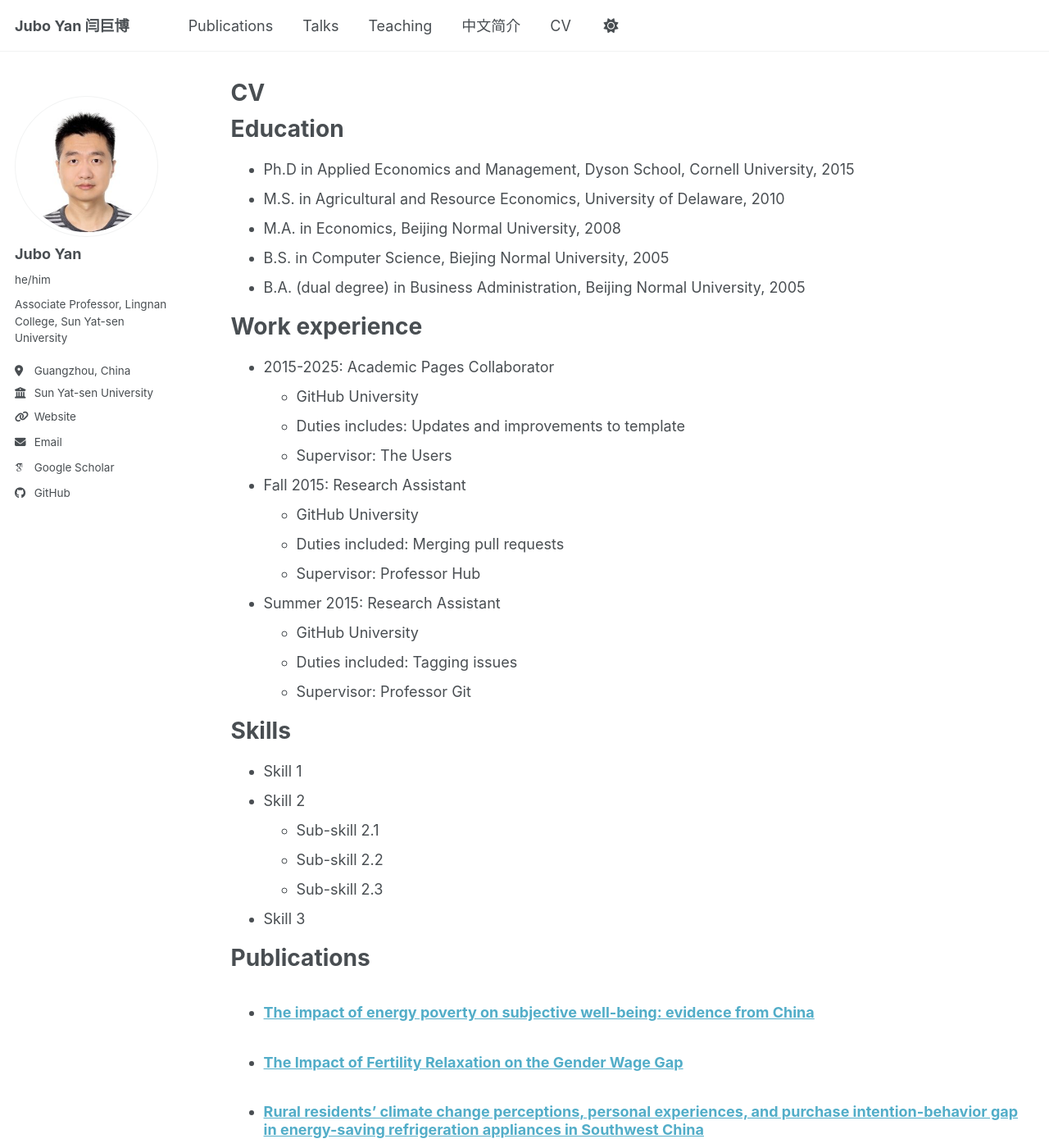
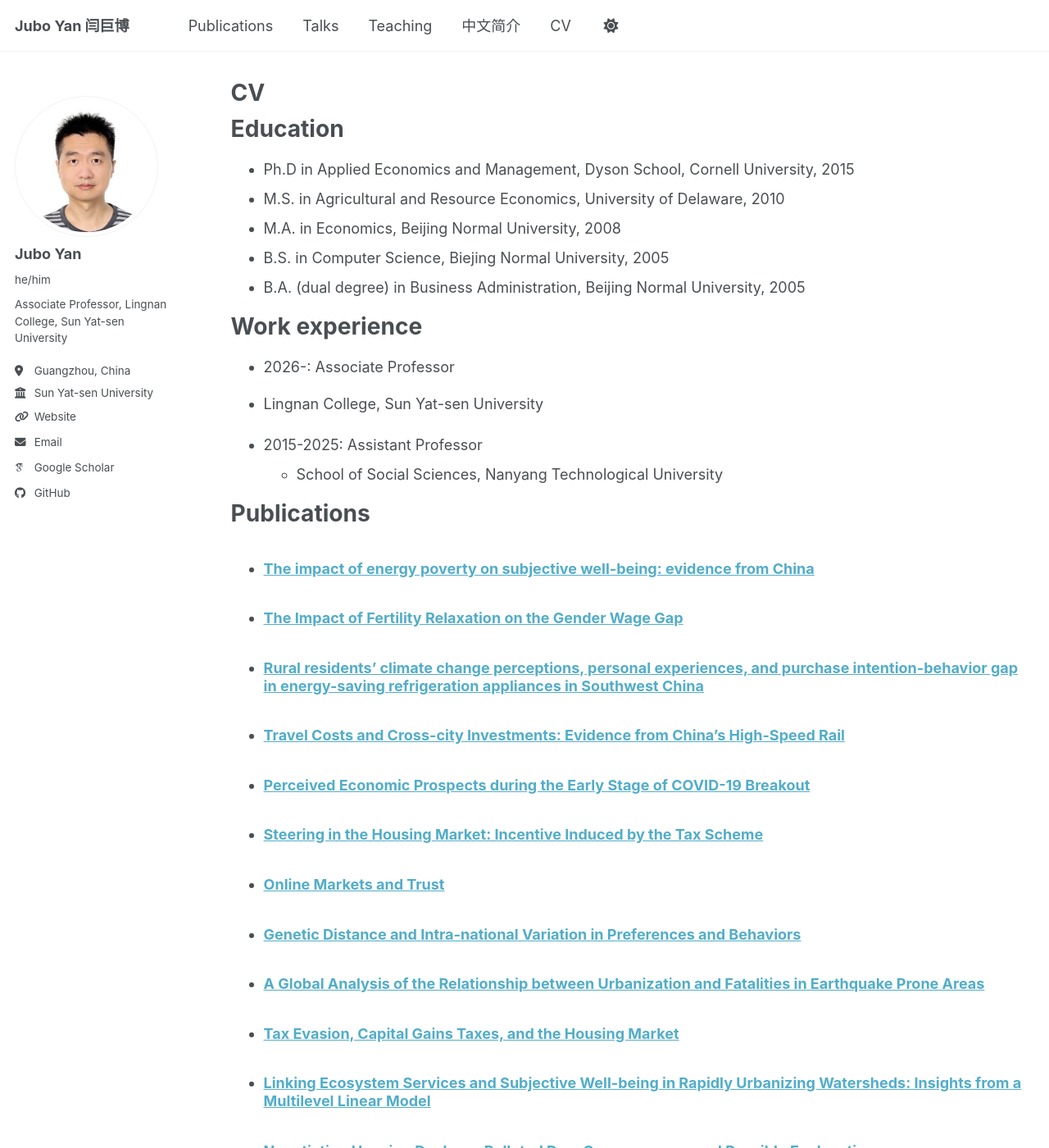
Before and after one commit to xiaogengjacky/xiaogengjacky.github.io, a Jekyll site: the page built from _pages/cv.md, in a window 1280 px wide and 1400 px high. Shown: the whole window at 82% size. Built offline with Jekyll 4.4.1, drawn with Linux system fonts in a browser that asks for light colours; some web fonts are replaced; a script bundle is joined from its source files by our own code; library files that are not in the unit come from our copies.

```diff
--- a/_pages/cv.md
+++ b/_pages/cv.md
@@ -19,29 +19,11 @@ Education
 
 Work experience
 ======
-* 2015-2025: Academic Pages Collaborator
-  * GitHub University
-  * Duties includes: Updates and improvements to template
-  * Supervisor: The Users
+ * 2026-: Associate Professor
+  * Lingnan College, Sun Yat-sen University
 
-* Fall 2015: Research Assistant
-  * GitHub University
-  * Duties included: Merging pull requests
-  * Supervisor: Professor Hub
-
-* Summer 2015: Research Assistant
-  * GitHub University
-  * Duties included: Tagging issues
-  * Supervisor: Professor Git
-
-Skills
-======
-* Skill 1
-* Skill 2
-  * Sub-skill 2.1
-  * Sub-skill 2.2
-  * Sub-skill 2.3
-* Skill 3
+* 2015-2025: Assistant Professor
+  * School of Social Sciences, Nanyang Technological University
 
 Publications
 ======
```
